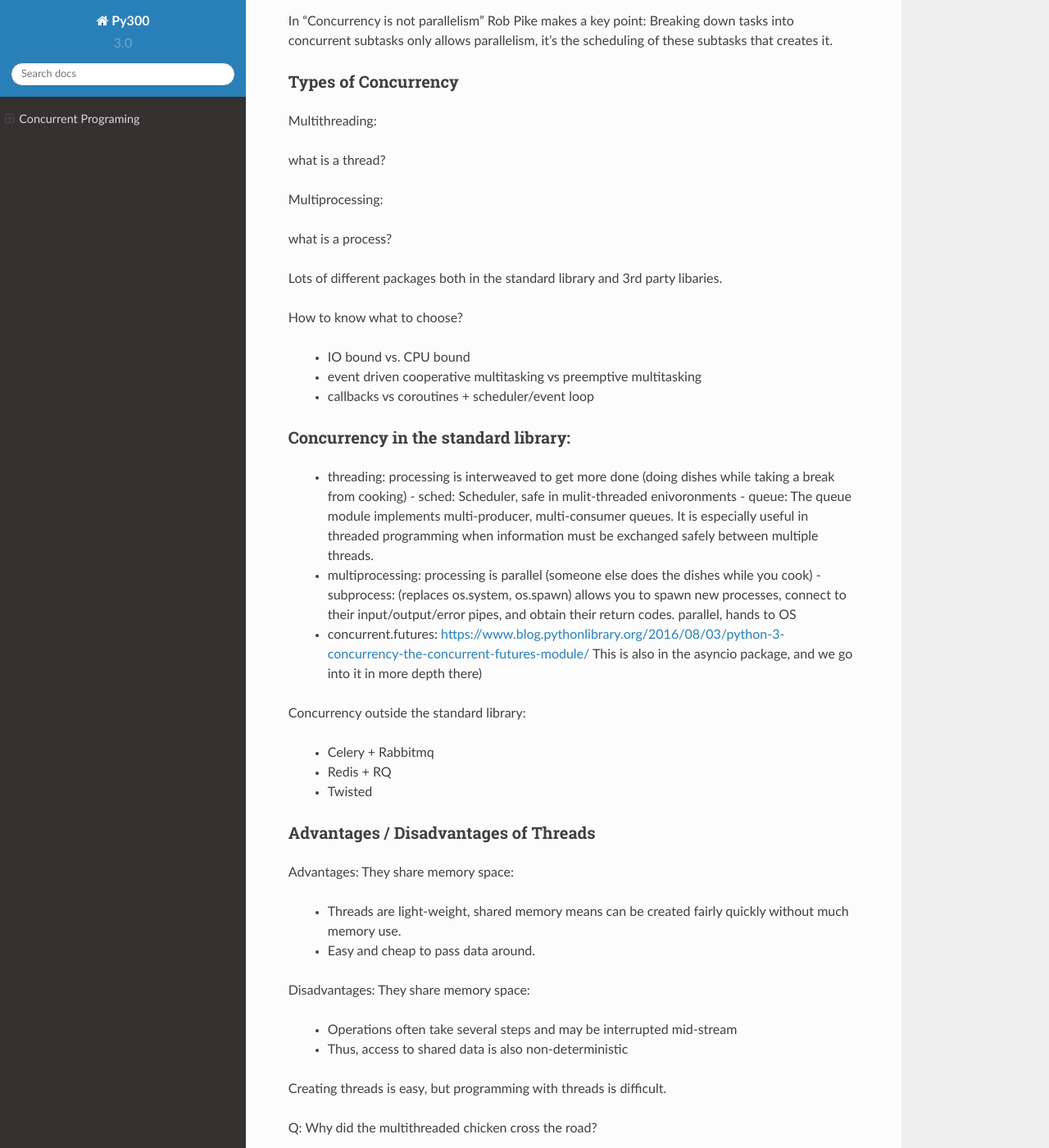
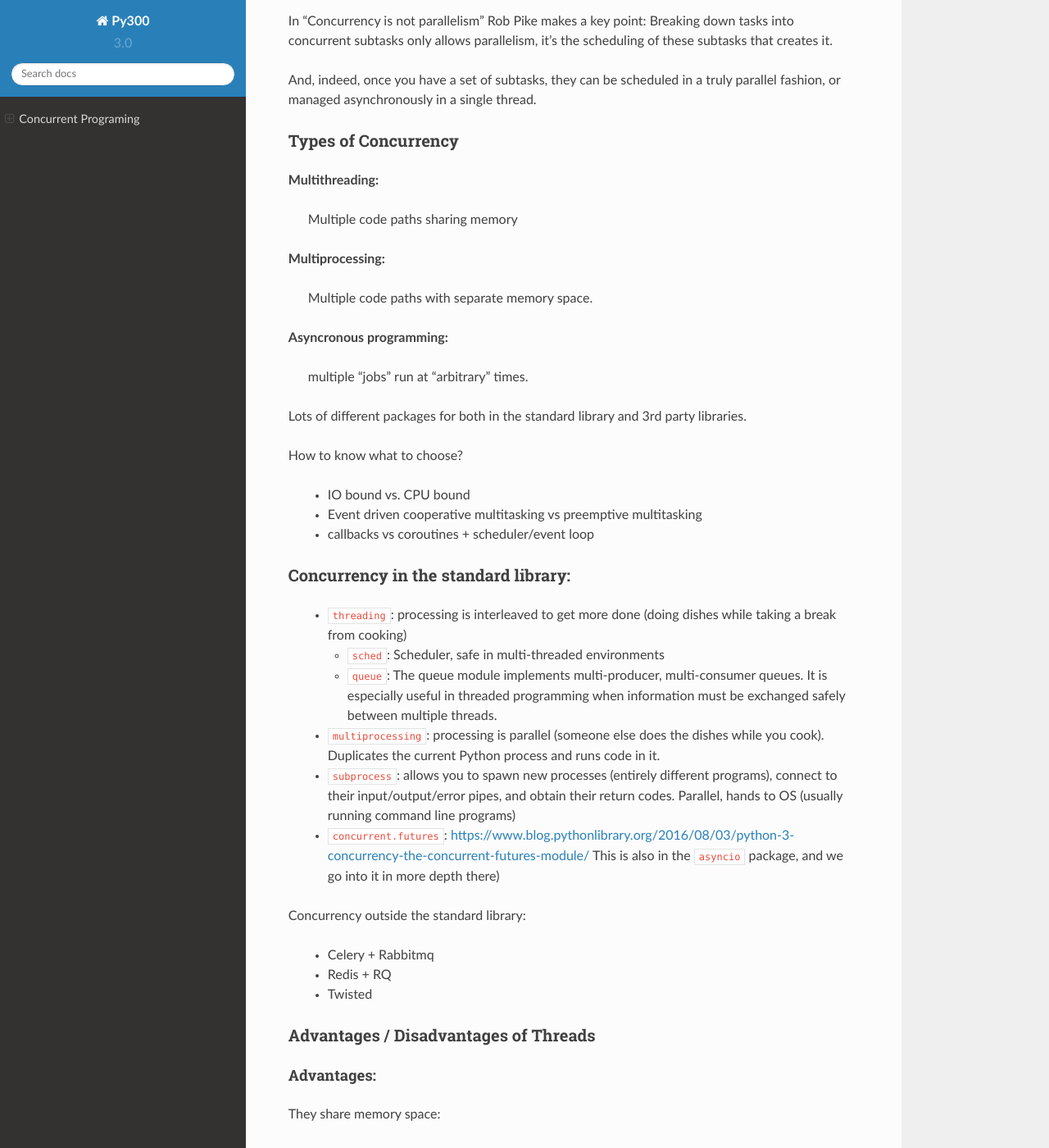
Before and after one commit to UWPCE-PythonCert/Py300, a Sphinx documentation site: the page built from source/condensed_concurrency.rst, in a window 1280 px wide and 1400 px high, scrolled down 778 px. Shown: the whole window at 82% size. Built offline with Sphinx 7.4.7 and the Read the Docs theme 2.0.0, drawn with Linux system fonts in a browser that asks for light colours; some of the changed text lies outside the part shown.

Commit message:
updated condences_concurrency presentation

```diff
--- a/source/condensed_concurrency.rst
+++ b/source/condensed_concurrency.rst
@@ -9,66 +9,72 @@
 What does it mean to do something in parallel?
 
  - Parallelism is about doing things at the same time;
- - Concurrency is about dealing with mulitple things at the same time.
+ - Concurrency is about dealing with multiple things at the same time.
  - Parallelism needs concurrency, but concurrency need not be in parallel.
 
 
 Whirlwind Tour of Concurrency
-==============================
+=============================
 
-Concurrency:
+**Concurrency:**
 
 Having different code running at the same time, or kind of the same time.
 
-Asynchrony:
+**Asynchrony:**
 
 The occurrence of events independent of the main program flow and ways to deal with such events.
 
-Asynchrony and Concurrency are really two different things -- you can do either
-one without the other -- but they are closely related, and often used together.
-They solve different problems, but the problems and the solutions overlap.
+Asynchrony and Concurrency are really two different things -- you can do either one without the other -- but they are closely related, and often used together. They solve different problems, but the problems and the solutions overlap.
 
+"Concurrency is not parallelism" -- Rob Pike:  https://vimeo.com/49718712
 
-https://vimeo.com/49718712
-
-Despite Rob Pike using an example about burning books, I recommend listening to
-at least the first half of his talk.
+Despite Rob Pike using an example about burning books, I recommend listening to at least the first half of his talk.
 
 In "Concurrency is not parallelism" Rob Pike makes a key point:
 Breaking down tasks into concurrent subtasks only allows parallelism,
 it’s the scheduling of these subtasks that creates it.
 
+And, indeed, once you have a set of subtasks, they can be scheduled in a truly parallel fashion, or managed asynchronously in a single thread.
+
 
 Types of Concurrency
 --------------------
 
-Multithreading:
+**Multithreading:**
 
-what is a thread?
+  Multiple code paths sharing memory
 
-Multiprocessing:
+**Multiprocessing:**
 
-what is a process?
+  Multiple code paths with separate memory space.
 
+**Asyncronous programming:**
 
-Lots of different packages both in the standard library and 3rd party libaries.
+  multiple "jobs" run at "arbitrary" times.
+
+Lots of different packages for both in the standard library and 3rd party libraries.
 
 How to know what to choose?
 
  - IO bound vs. CPU bound
- - event driven cooperative multitasking vs preemptive multitasking
+ - Event driven cooperative multitasking vs preemptive multitasking
  - callbacks vs coroutines + scheduler/event loop
 
 
 Concurrency in the standard library:
 ------------------------------------
 
- - threading: processing is interweaved to get more done (doing dishes while taking a break from cooking)
-   - sched: Scheduler, safe in mulit-threaded enivoronments
-   - queue: The queue module implements multi-producer, multi-consumer queues. It is especially useful in threaded programming when information must be exchanged safely between multiple threads.
- - multiprocessing: processing is parallel (someone else does the dishes while you cook)
-   - subprocess: (replaces os.system, os.spawn) allows you to spawn new processes, connect to their input/output/error pipes, and obtain their return codes.  parallel, hands to OS
- - concurrent.futures: https://www.blog.pythonlibrary.org/2016/08/03/python-3-concurrency-the-concurrent-futures-module/ This is also in the asyncio package, and we go into it in more depth there)
+ - ``threading``: processing is interleaved to get more done (doing dishes while taking a break from cooking)
+
+   - ``sched``: Scheduler, safe in multi-threaded environments
+
+   - ``queue``: The queue module implements multi-producer, multi-consumer queues. It is especially useful in threaded programming when information must be exchanged safely between multiple threads.
+
+ - ``multiprocessing``: processing is parallel (someone else does the dishes while you cook). Duplicates the current Python process and runs code in it.
+
+ - ``subprocess``: allows you to spawn new processes (entirely different programs), connect to their input/output/error pipes, and obtain their return codes.  Parallel, hands to OS (usually running command line programs)
+
+ - ``concurrent.futures``: https://www.blog.pythonlibrary.org/2016/08/03/python-3-concurrency-the-concurrent-futures-module/ This is also in the ``asyncio`` package, and we go into it in more depth there)
 
 
 Concurrency outside the standard library:
@@ -79,17 +85,23 @@
 
 
 Advantages / Disadvantages of Threads
---------------------------------------
+-------------------------------------
 
 Advantages:
+...........
+
 They share memory space:
 
- - Threads are light-weight, shared memory means can be created fairly quickly without much memory use.
- - Easy and cheap to pass data around.
+ - Threads are light-weight, shared memory means they can be created fairly quickly without much memory use.
+
+ - Easy and cheap to pass data around (you are only passing a reference)
 
 Disadvantages:
+..............
+
 They share memory space:
 
+ - Each thread is working with the *same* python objects.
  - Operations often take several steps and may be interrupted mid-stream
  - Thus, access to shared data is also non-deterministic
 
@@ -108,9 +120,7 @@
 
 (**GIL**)
 
-The GIL locks the interpreter so that only a single thread can run at once,
-assuring that one thread doesn't make a mess of the python objects that
-another thread needs. The upshot:
+The GIL locks the interpreter so that only a single thread can run at once, assuring that one thread doesn't make a mess of the python objects that another thread needs. The upshot:
 
 Python threads do not work well for computationally intensive work.
 
@@ -124,9 +134,14 @@
 
 https://emptysqua.re/blog/grok-the-gil-fast-thread-safe-python/
 
-If you really want to understand the GIL -- and get blow away -- watch this one:
+If you really want to understand the GIL -- and get blown away -- watch this one:
 
 http://pyvideo.org/pycon-us-2010/pycon-2010--understanding-the-python-gil---82.html
+
+**NOTE:** The GIL *seems* like such an obvious limitation that you've got to wonder why it's there. And there have been multiple efforts to remove it. But it turns out that Python's design makes that very hard (impossible?) without severely reducing performance on single threaded programs.
+
+Personal Opinion: Python is not really (directly) suited to the kind of computationally intensive work that the GIL really hampers. And extension modules (i.e. numpy) can release the GIL!
+
 
 Advantages / Disadvantages of Processes
 ---------------------------------------
@@ -137,11 +152,13 @@
 
 Slower to start, slower to use, more memory.
 
+But as the entire python process is copied, each subprocess is working with the different objects -- they can't step on each other. So there is:
+
  **no GIL**
 
 Multiprocessing is suitable for computationally intensive work.
 
-Works best for "large" problems with not much data:
+Works best for "large" problems with not much data
 
 
 The mechanics: how do you use threads and/or processes
@@ -153,19 +170,22 @@
 
 Key points:
 
- - There is no Python thread scheduler, it is up to the host OS
+ - There is no Python thread scheduler, it is up to the host OS. yes these are "true" threads.
  - Works well for I/O bound problems, can use literally thousands of threads
  - Limit CPU-bound processing to C extensions (that release the GIL)
- - Do not use for CPU bound problems, will go slower than no threads, especially on multiple cores!!!
+ - Do not use for CPU bound problems, will go slower than no threads, especially on multiple cores!!! (see David Beazley's talk referenced above)
 
 Starting threads is relatively simple, but there are many potential issues.
 
-We already talked about shared data, this can lead to a race condition.
+We already talked about shared data, this can lead to a "race condition".
 
- - may produce sligthly different results every run
- - may just flake out mysteriously every once in a while
- - Thus must synchronize threads!
-
+ - May produce slightly different results every run
+ - May just flake out mysteriously every once in a while
+ - May run finie when testing, but fail when run on:
+   - a slower system
+   - a heavily loaded system
+   - a larger dataset
+ - Thus you *must* synchronize threads!
 
 Synchronization options:
 
@@ -177,14 +197,14 @@
  - Queues
 
 
-Mutex locks (threading.Lock)
-----------------------------
+Mutex locks (``threading.Lock``)
+--------------------------------
 
- - probably most common
- - only one thread can modify shared data a any given time
- - thread determines when unlocked
- - must put lock/unlock around critical code in ALL threads
- - difficult to manage
+ - Probably most common
+ - Only one thread can modify shared data a any given time
+ - Thread determines when unlocked
+ - Must put lock/unlock around critical code in ALL threads
+ - Difficult to manage
 
 Easiest with context manager:
 
@@ -203,43 +223,43 @@
 Or use RLock for code-based locking (locking function/method execution rather than data access)
 
 
-Semaphores (threading.Semaphore)
---------------------------------
+Semaphores (``threading.Semaphore``)
+------------------------------------
 
  - Counter-based synchronization primitive
     - when acquire called, wait if count is zero, otherwise decrement
     - when release called, increment count, signal any waiting threads
  - Can be called in any order by any thread
- - more tunable than locks
+ - More tunable than locks
     - Can limit number of threads performing certain operations
     - Can signal between threads
 
 
-Events (threading.Event)
-------------------------
+Events (``threading.Event``)
+----------------------------
 
- - threads can wait for particular event
- - setting an event unblocks all waiting threads
+ - Threads can wait for particular event
+ - Setting an event unblocks all waiting threads
 
 Common use: barriers, notification
 
 
-Condition (threading.Condition)
--------------------------------
+Condition (``threading.Condition``)
+-----------------------------------
 
- - combination of locking/signaling
+ - Combination of locking/signaling
  - lock protects code that establishes a "condition" (e.g., data available)
  - signal notifies threads that "condition" has changed
 
 Common use: producer/consumer patterns
 
 
-Queues (Queue)
---------------
+Queues (``queue``)
+------------------
 
- - easier to use than many of above
- - do not need locks
- - has signaling
+ - Easier to use than many of above
+ - Do not need locks
+ - Has signaling
 
 Common use: producer/consumer patterns
 
@@ -260,57 +280,109 @@
         consume_item(item)
 
 
-Scheduling (sched)
-------------------
+Scheduling (``sched``)
+----------------------
 
  - Schedules based on time, either absolute or delay
- - Low level, so has many of the traps of the threading synchromization primitives.
+ - Low level, so has many of the traps of the threading synchronization primitives.
+
+Timed events (``threading.timer``)
+----------------------------------
+
+Run a function at some time in the future:
+
+.. code-block:: python
+
+    import threading
+
+    def called_once():
+        """
+        this function is designed to be be called once in the future
+        """
+        print("I just got called! It's now: {}".format(time.asctime()))
+
+    # setting it up to be called
+    t = Timer(interval=3, function=called_once)
+    t.start()
+
+    # you can cancel it if you want:
+    t.cancel()
+
+demo: ``Examples/condensed_concurrency/simple_timer.py``
 
 
-Multiprocessing
----------------
+Subprocesses (``subprocess``)
+-----------------------------
 
-For this to work, want to send messages, as each process runs its own
-independent Python interpreter.
+Subprocesses are completely separate processes invoked from a master process (your python program).
+
+Usually used to call non-python programs (shell commands). But of course, a Python program can be a command line program as well, so you can call either your or other python programs this way.
+
+Easy invocation:
+
+.. code-block:: python
+
+    import subprocess
+
+    subprocess.run('ls')
+
+The program halts while waiting for the subprocess to finish. (unless you call it from a thread!)
+
+You can control communication with the subprocess via:
+
+``stdout``, ``stdin``, ``stderr`` with:
+
+``subprocess.Popen``
+
+Lots of options there!
 
 
-Pipes and Pickle and Subprocess
--------------------------------
+Pipes and ``pickle`` and ``subprocess``
+.......................................
 
  - Very low level, for the brave of heart
  - Can send just about any Python object
 
+For this to work, you need to send messages, as each process runs its own independent Python interpreter.
 
-Multiprocessing (multiprocessing)
----------------------------------
+
+Multiprocessing (``multiprocessing``)
+-------------------------------------
 
  - processes are completely isolated
- - no locking :)
- - instead messaging
+ - no locking :) (and no GIL!)
+ - instead of locking: messaging
 
+Provides a similar API as ``threading`` -- in the simple case, you can switch between them easily.
 
 Messaging
 ---------
 
-Pipes (multiprocessing.Pipe):
+Pipes (``multiprocessing.Pipe``)
+................................
 
- - Returns a pair of coneected objects
+ - Returns a pair of connected objects
  - Largely mimics Unix pipes, but higher level
- - send picked objects or buffers
+ - send pickled objects or buffers
 
 
-Queues (multiprocessing.Queue):
+Queues (``multiprocessing.Queue``)
+..................................
 
- - same interface as Queue
+ - same interface as ``queue.Queue``
  - implemented on top of pipes
- - means you can pretty easily port threaded programs using queues to mutiprocessing
-   - queue is only shared data
+ - means you can pretty easily port threaded programs using queues to multiprocessing
+   - queue is the only shared data
+   - data is all pickled and unpickled to pass between processes -- significant overhead.
 
 
-Other features of Multiprocessing
+Other features of the multiprocessing package
+.............................................
 
  - Pools
  - Shared objects and arrays
  - Synchronization primitives
  - Managed objects
  - Connections
+
+Add references!
--- a/source/conf.py
+++ b/source/conf.py
@@ -186,23 +186,23 @@
 # A list of files that should not be packed into the epub file.
 epub_exclude_files = ['search.html']
 
-# -- Hieroglyph Slide Configuration ------------
+# # -- Hieroglyph Slide Configuration ------------
 
-extensions += [
-    'hieroglyph',
-]
+# extensions += [
+#     'hieroglyph',
+# ]
 
-slide_title = "Intro to Python"
-slide_theme = 'slides2'
-slide_levels = 3
-slide_numbers = False
+# slide_title = "Intro to Python"
+# slide_theme = 'slides2'
+# slide_levels = 3
+# slide_numbers = False
 
 
-# Place custom static assets in the _static directory and uncomment
-# the following lines to include them
+# # Place custom static assets in the _static directory and uncomment
+# # the following lines to include them
 
-slide_theme_options = {
-    'subtitle': 'Py100',
-    'custom_css': 'custom.css',
-    # 'custom_js': 'custom.js',
-}
+# slide_theme_options = {
+#     'subtitle': 'Py300',
+#     'custom_css': 'custom.css',
+#     # 'custom_js': 'custom.js',
+# }
```
Also changed, not shown: 1 other file.
